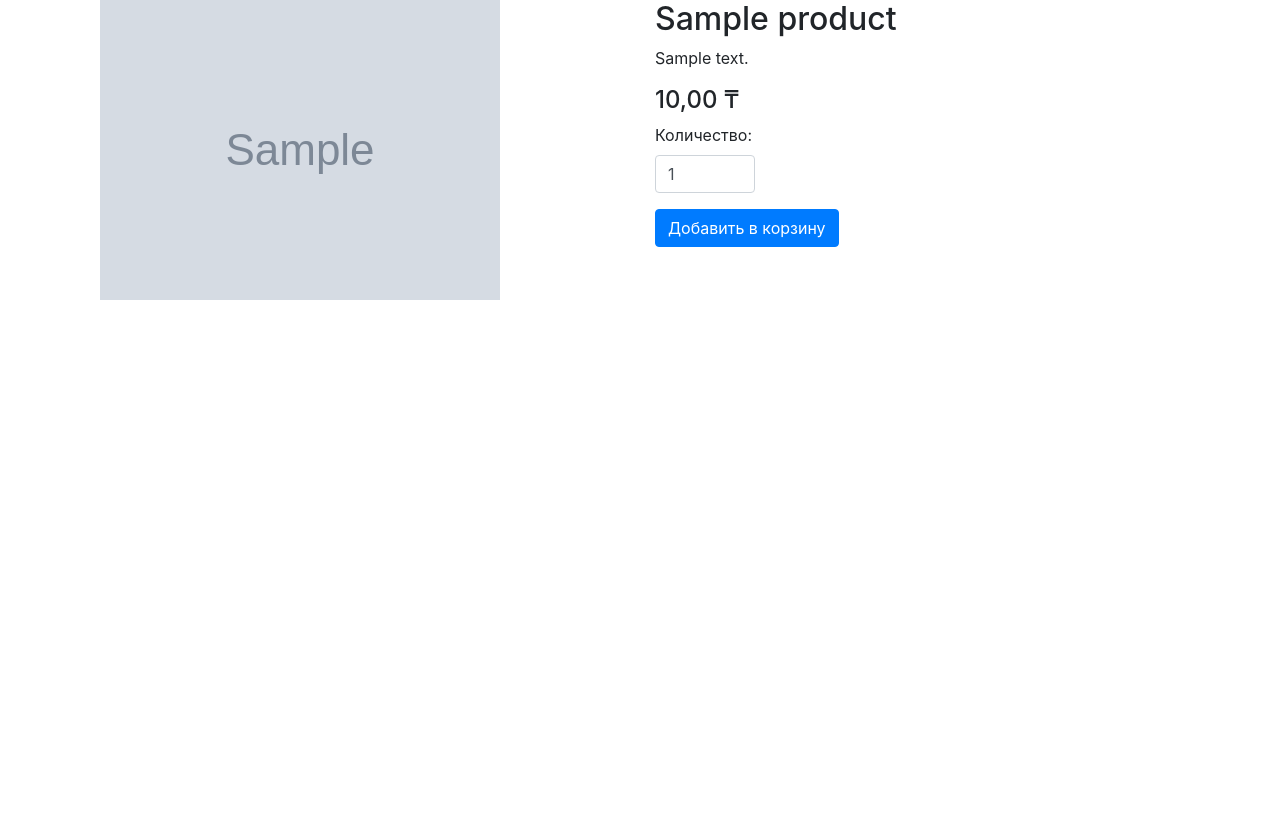
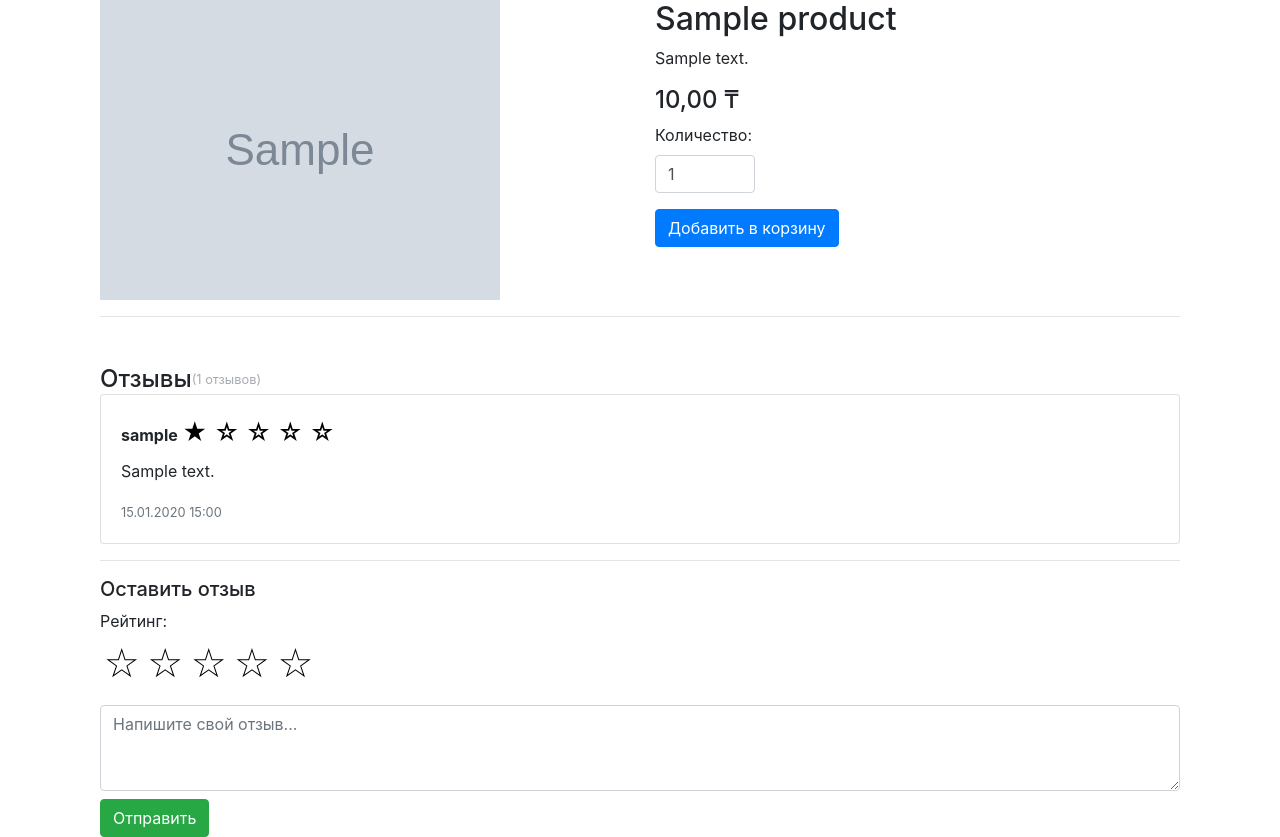
Before and after one commit to saintbay/Diplomka, a Django app: page /product/1/ in a window 1280 px wide. Shown: the part 80-917 px from the top of the page. Before the commit the page ends 380 px from the top, so only its background shows below. Run offline with Django 5.2, Linux system fonts and the light colour scheme; a user stored in the database is signed in; tables that the repository leaves empty hold one stand-in row (values such as "Sample post"); grey boxes marked "Sample" are stand-in pictures; parts of the project's set-up code (start-up, migrations or seed data) failed here and were passed over; some libraries are stand-ins or nearby versions.

Commit message:
Modification: Review system

```diff
--- a/app/forms.py
+++ b/app/forms.py
@@ -1,11 +1,7 @@
 from django.contrib.auth.forms import UserCreationForm
 from django.contrib.auth.models import User
 from django import forms
-from .models import Product
-from django import forms
-from django.contrib.auth.forms import UserCreationForm
-from django.contrib.auth.models import User
-from .models import UserProfile
+from .models import UserProfile, Product, Review
 
 class SignUpForm(UserCreationForm):
     email = forms.EmailField(required=True)
@@ -26,16 +22,32 @@ class SignUpForm(UserCreationForm):
 
     def clean(self):
         cleaned_data = super().clean()
-        password = cleaned_data.get('password')
+        password = cleaned_data.get('password1')
         password2 = cleaned_data.get('password2')
-
         if password and password2 and password != password2:
             raise forms.ValidationError("Пароли не совпадают.")
+        return cleaned_data
 
-        return cleaned_data
 class ProductFormOnOpen(forms.ModelForm):
-    model = Product
-    fields = ['img','name','description','shop','price']
+    class Meta:
+        model = Product
+        fields = ['img','name','description','price']
+
 class ProductFormOnSearch(forms.ModelForm):
-    model = Product
-    fields = ['img','name','price']
+    class Meta:
+        model = Product
+        fields = ['img','name','price']
+
+class ReviewForm(forms.ModelForm):
+    class Meta:
+        model = Review
+        fields = ['rating', 'text']
+        widgets = {
+            'rating': forms.RadioSelect(choices=[(i, f'{i} ★') for i in range(1, 6)],
+                                        attrs={'class': 'form-check-input'}),
+            'text': forms.Textarea(attrs={
+                'class': 'form-control',
+                'rows': 3,
+                'placeholder': 'Напишите свой отзыв...'
+            })
+        }
--- a/app/views.py
+++ b/app/views.py
@@ -1,20 +1,14 @@
 from django.shortcuts import render, redirect, get_object_or_404
 from django.urls import reverse
-from app.forms import SignUpForm
-from .models import Product, ProductCategory
-from django.contrib.contenttypes.models import ContentType
+from app.forms import SignUpForm, ReviewForm
+from .models import Product, ProductCategory, Review
 from django.contrib.auth import login, authenticate, logout
-from django.contrib.auth.hashers import make_password
-from django.contrib.auth.forms import AuthenticationForm, UserCreationForm
+from django.contrib.auth.forms import AuthenticationForm
 from django.contrib.auth.decorators import login_required
-import pprint
-from django.shortcuts import redirect, get_object_or_404
 from django.contrib import messages
-from .models import Product
-from django.shortcuts import render, redirect, get_object_or_404
-from .models import Product
-from django.contrib.auth.decorators import login_required
 from .cart import Cart
+
+
 def signup_view(request):
     if request.method == 'POST':
         form = SignUpForm(request.POST)
@@ -31,12 +25,7 @@ def signup_view(request):
 def add_to_cart(request, product_id):
     cart = Cart(request)
     product = get_object_or_404(Product, id=product_id)
-
-    if request.method == 'POST':
-        quantity = int(request.POST.get('quantity', 1))
-    else:
-        quantity = int(request.GET.get('quantity', 1))
-
+    quantity = int(request.POST.get('quantity', 1)) if request.method == 'POST' else 1
     cart.add(product=product, quantity=quantity)
     return redirect('cart')
 
@@ -44,23 +33,26 @@ def add_to_cart(request, product_id):
 @login_required
 def cart_view(request):
     cart = Cart(request)
-    return render(request, 'cart.html', {
-        'cart': list(cart),
-        'total_price': cart.get_total_price()
-    })
+    return render(request, 'cart.html', {'cart': list(cart), 'total_price': cart.get_total_price()})
+
+
 @login_required
 def remove_from_cart(request, cart_id):
     cart = Cart(request)
     cart.remove(str(cart_id))
     return redirect('cart')
+
+
 def login_view(request):
     if request.method == 'POST':
         form = AuthenticationForm(data=request.POST)
         if form.is_valid():
-            username = form.cleaned_data['username']
-            password = form.cleaned_data['password']
-            user = authenticate(request, username=username, password=password)
-            if user is not None:
+            user = authenticate(
+                request,
+                username=form.cleaned_data['username'],
+                password=form.cleaned_data['password']
+            )
+            if user:
                 login(request, user)
                 return redirect('catalog')
             else:
@@ -69,25 +61,68 @@ def login_view(request):
         form = AuthenticationForm()
     return render(request, 'login.html', {'form': form})
 
+
 def logout_view(request):
     logout(request)
-    return redirect('home')
+    return redirect('login')
+
 
 def home(request):
     username = request.user.username if request.user.is_authenticated else None
     return render(request, 'home.html', {'username': username})
+
+
 def catalog_view(request):
+    return product_list_view(request)
+
+
+def product_list_view(request):
+    category_id = request.GET.get('category')
+    sort_by = request.GET.get('sort')
     products = Product.objects.all()
-    return render(request, 'catalog.html', {'products': products})
 
-def product_detail_view(request, product_id):
+    if category_id:
+        products = products.filter(category_id=category_id)
+
+    if sort_by == 'price_asc':
+        products = products.order_by('price')
+    elif sort_by == 'price_desc':
+        products = products.order_by('-price')
+
+    categories = ProductCategory.objects.all()
+    return render(request, 'catalog.html', {
+        'products': products,
+        'categories': categories
+    })
+
+
+def product_detail(request, product_id):
     product = get_object_or_404(Product, id=product_id)
-    return render(request, 'product_detail.html', {'product': product})
+    reviews = product.reviews.all()
+
+    if request.method == 'POST':
+        form = ReviewForm(request.POST)
+        if form.is_valid():
+            review = form.save(commit=False)
+            review.product = product
+            review.user = request.user
+            review.save()
+            return redirect('product_detail', product_id=product.id)
+    else:
+        form = ReviewForm()
+
+    return render(request, 'product_detail.html', {
+        'product': product,
+        'reviews': reviews,
+        'form': form,
+    })
+
 
 @login_required
 def profile_view(request):
     return render(request, 'profile.html')
 
+
 def search_view(request):
     query = request.GET.get('q', '')
     products = Product.objects.filter(name__icontains=query)
--- a/core/urls.py
+++ b/core/urls.py
@@ -1,26 +1,7 @@
 from django.contrib import admin
-# from django.urls import path
-# from app.views import home2,logout_view,product_detail_view,profile_view,cart_view,search_view ,login_view, register_view
-# from django.conf import settings
-# from django.conf.urls.static import static
-# from django.contrib.auth import views as auth_views
-# urlpatterns = [
-#     path('admin/', admin.site.urls),
-#     path('home/', home2, name='home'),
-#     # path('', SignUp.as_view(), name='class_signup'),
-#     # path('manual_signup/', manual_signup, name='manual_signup'),
-#     path('login/', login_view, name='login'),
-#     path('signup/', register_view, name='signup'),
-#     path('cart/',cart_view,name='cart'),
-#     path('search/',search_view,name='search'),
-#     path('private/',profile_view,name='profile'),
-#     path('product/<int:product_id>/', product_detail_view, name='product_detail'),
-#     path('logout/', logout_view, name='logout')
-# ]
 from django.urls import path
-from django.shortcuts import redirect
 from app.views import (
-    catalog_view, product_detail_view, cart_view, profile_view,
+    catalog_view,product_detail , cart_view, profile_view,
     remove_from_cart, search_view, signup_view, login_view,
     logout_view, home, add_to_cart
 )
@@ -28,7 +9,7 @@ from django.conf import settings
 from django.conf.urls.static import static
 
 urlpatterns = [
-    path('', lambda request: redirect('login/')),
+    path('', login_view, name='login'),
     path('admin/', admin.site.urls),
 
     path('login/', login_view, name='login'),
@@ -36,7 +17,7 @@ urlpatterns = [
     path('signup/', signup_view, name='signup'),
 
     path('catalog/', catalog_view, name='catalog'),
-    path('product/<int:product_id>/', product_detail_view, name='product_detail'),
+    path('product/<int:product_id>/', product_detail, name='product_detail'),
     path('search/', search_view, name='search'),
 
     path('cart/', cart_view, name='cart'),
--- a/templates/product_detail.html
+++ b/templates/product_detail.html
@@ -1,4 +1,5 @@
 {% extends 'base.html' %}
+{% load static %}
 
 {% block content %}
 <div class="container mt-4">
@@ -20,5 +21,89 @@
             </form>
         </div>
     </div>
+
+    <hr>
+    <div class="d-flex align-items-center mt-5">
+        <h4 class="mb-0">Отзывы</h4>
+        <small class="text-muted ms-2" style="opacity: 0.6;">({{ reviews|length }} отзывов)</small>
+    </div>
+    {% if reviews %}
+        {% for review in reviews %}
+            <div class="card mb-3">
+                <div class="card-body">
+                    <strong>{{ review.user.username }}</strong>
+                    <span style="font-size: 1.5rem; color: black;">
+                        {% for i in "12345" %}
+                            {% if forloop.counter <= review.rating %}
+                                ★
+                            {% else %}
+                                ☆
+                            {% endif %}
+                        {% endfor %}
+                    </span>
+                    <p class="mt-2">{{ review.text }}</p>
+                    <small class="text-muted">{{ review.created_at|date:"d.m.Y H:i" }}</small>
+                </div>
+            </div>
+        {% endfor %}
+    {% else %}
+        <p>Пока нет отзывов.</p>
+    {% endif %}
+
+    {% if user.is_authenticated %}
+        <hr>
+        <h5>Оставить отзыв</h5>
+        <form method="post">
+            {% csrf_token %}
+            <div class="form-group mb-2">
+                <label>Рейтинг:</label><br>
+                <div class="star-rating">
+                    {% for i in "54321" %}
+                        <input type="radio" name="rating" id="rating-{{ i }}" value="{{ i }}">
+                        <label for="rating-{{ i }}"></label>
+                    {% endfor %}
+                </div>
+            </div>
+
+            <div class="form-group mb-2">
+                {{ form.text }}
+            </div>
+            <button type="submit" class="btn btn-success">Отправить</button>
+        </form>
+    {% else %}
+        <p class="mt-4"><a href="{% url 'login' %}">Войдите</a>, чтобы оставить отзыв.</p>
+    {% endif %}
+
 </div>
+
+<style>
+.star-rating {
+  direction: rtl;
+  display: inline-flex;
+  font-size: 2rem;
+}
+
+.star-rating input {
+  display: none;
+}
+
+.star-rating label {
+  cursor: pointer;
+  color: white;
+  padding: 0 5px;
+  transition: color 0.2s;
+  -webkit-text-stroke: 1px black;
+}
+
+.star-rating label::before {
+  content: "★";
+}
+
+.star-rating input:checked ~ label,
+.star-rating label:hover,
+.star-rating label:hover ~ label {
+  color: black;
+}
+</style>
+
 {% endblock %}
```
Also changed, not shown: app/models.py (+19 -3 lines), app/migrations/0002_alter_product_price_review.py (added), 2 other files.
